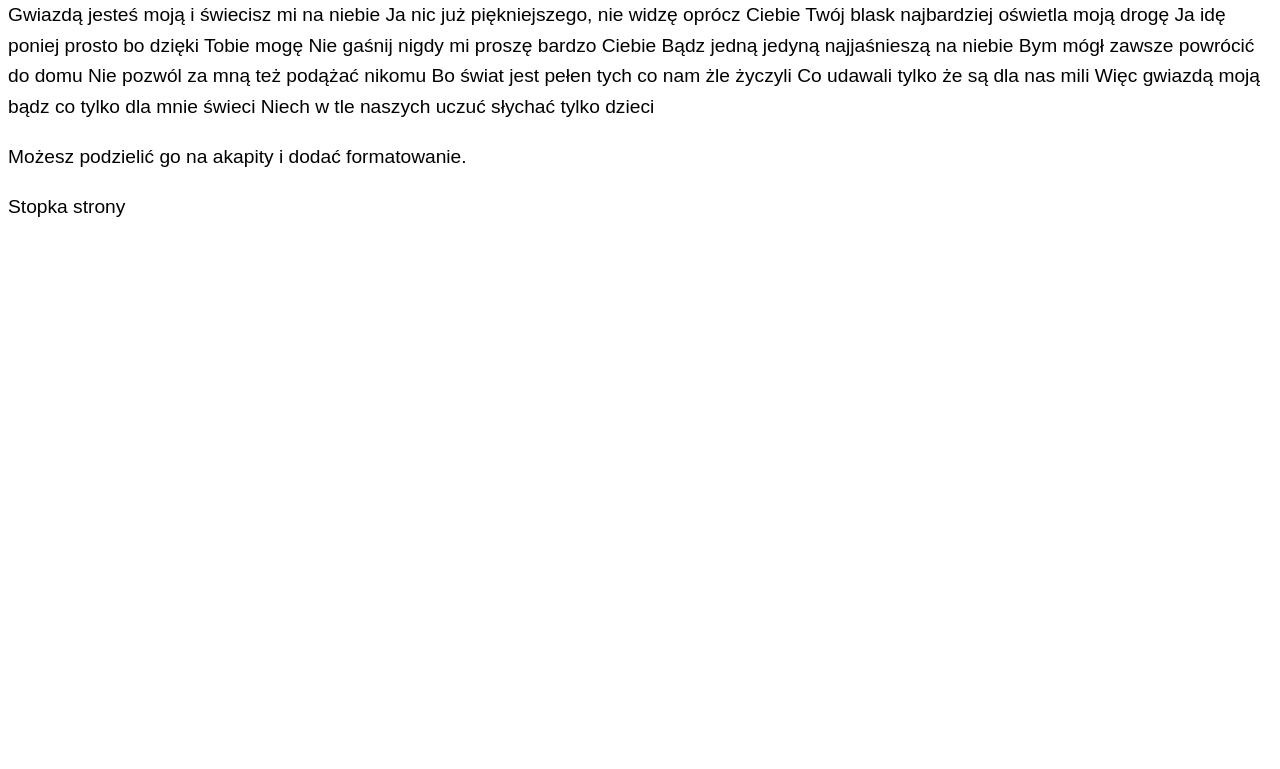
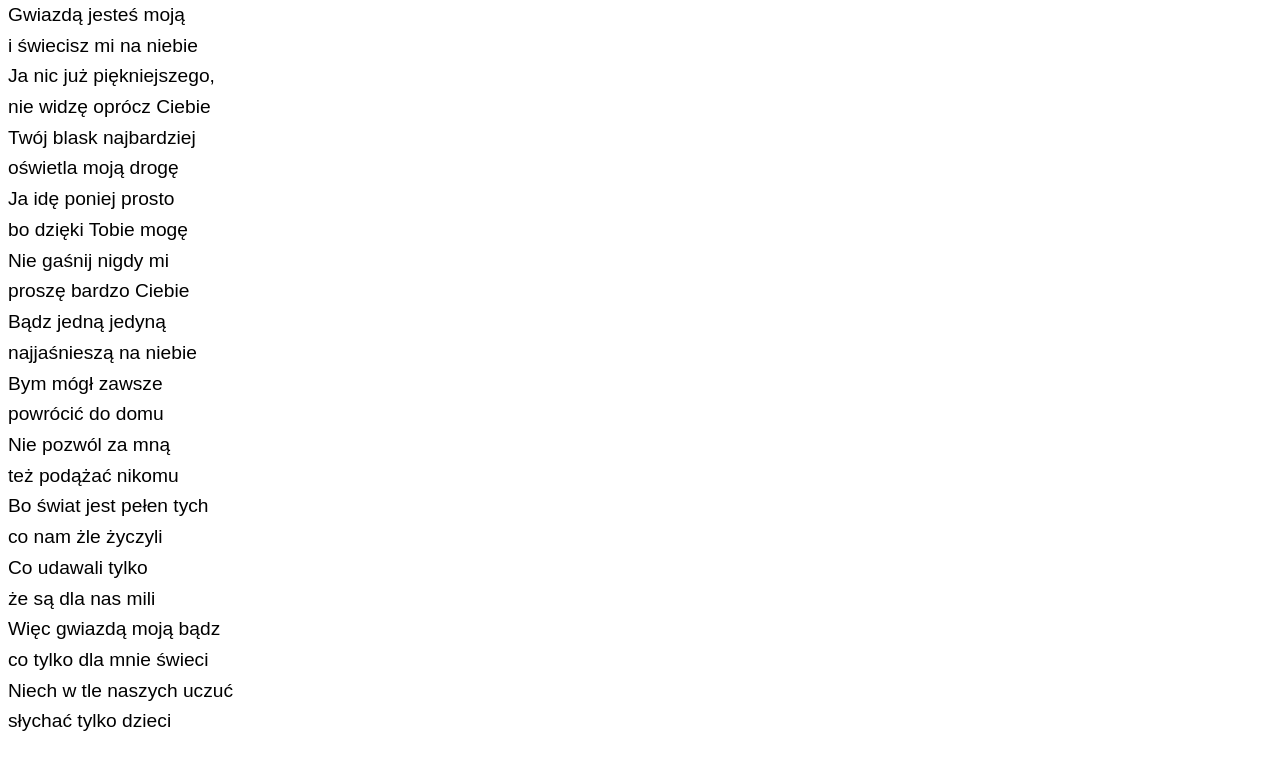
Before and after one commit to dariusz-dms/learning-git-2, a plain HTML site: page index.html in a window 1280 px wide. Shown: the part 81-850 px from the top of the page. Before the commit the page ends 800 px from the top, so only its background shows below. Drawn offline with Linux system fonts and the light colour scheme.

Commit message:
edit text

```diff
--- a/index.html
+++ b/index.html
@@ -10,39 +10,36 @@
         <h1>Gwiazdą moją jesteś</h1>
     </header>
     <main>
-        <p> Gwiazdą jesteś moją
-            i świecisz mi na niebie
-            Ja nic już piękniejszego,
-            nie widzę oprócz Ciebie
+        <p> Gwiazdą jesteś moją<br>
+            i świecisz mi na niebie<br>
+            Ja nic już piękniejszego,<br>
+            nie widzę oprócz Ciebie<br>
 
-            Twój blask najbardziej
-            oświetla moją drogę
-            Ja idę poniej prosto
-            bo dzięki Tobie mogę
+            Twój blask najbardziej<br>
+            oświetla moją drogę<br>
+            Ja idę poniej prosto<br>
+            bo dzięki Tobie mogę<br>
 
-            Nie gaśnij nigdy mi
-            proszę bardzo Ciebie
-            Bądz jedną jedyną
-            najjaśnieszą na niebie
+            Nie gaśnij nigdy mi<br>
+            proszę bardzo Ciebie<br>
+            Bądz jedną jedyną<br>
+            najjaśnieszą na niebie<br>
 
-            Bym mógł zawsze
-            powrócić do domu
-            Nie pozwól za mną
-            też podążać nikomu
+            Bym mógł zawsze<br>
+            powrócić do domu<br>
+            Nie pozwól za mną<br>
+            też podążać nikomu<br>
 
-            Bo świat jest pełen tych
-            co nam żle życzyli
-            Co udawali tylko
-            że są dla nas mili
+            Bo świat jest pełen tych<br>
+            co nam żle życzyli<br>
+            Co udawali tylko<br>
+            że są dla nas mili<br>
 
-            Więc gwiazdą moją bądz
-            co tylko dla mnie świeci
-            Niech w tle naszych uczuć
-            słychać tylko dzieci</p>
-        <p>Możesz podzielić go na akapity i dodać formatowanie.</p>
-    </main>
-    <footer>
-        <p>Stopka strony</p>
-    </footer>
+            Więc gwiazdą moją bądz<br>
+            co tylko dla mnie świeci<br>
+            Niech w tle naszych uczuć<br>
+            słychać tylko dzieci</p><br>
+        </main>
+
 </body>
 </html>
```
